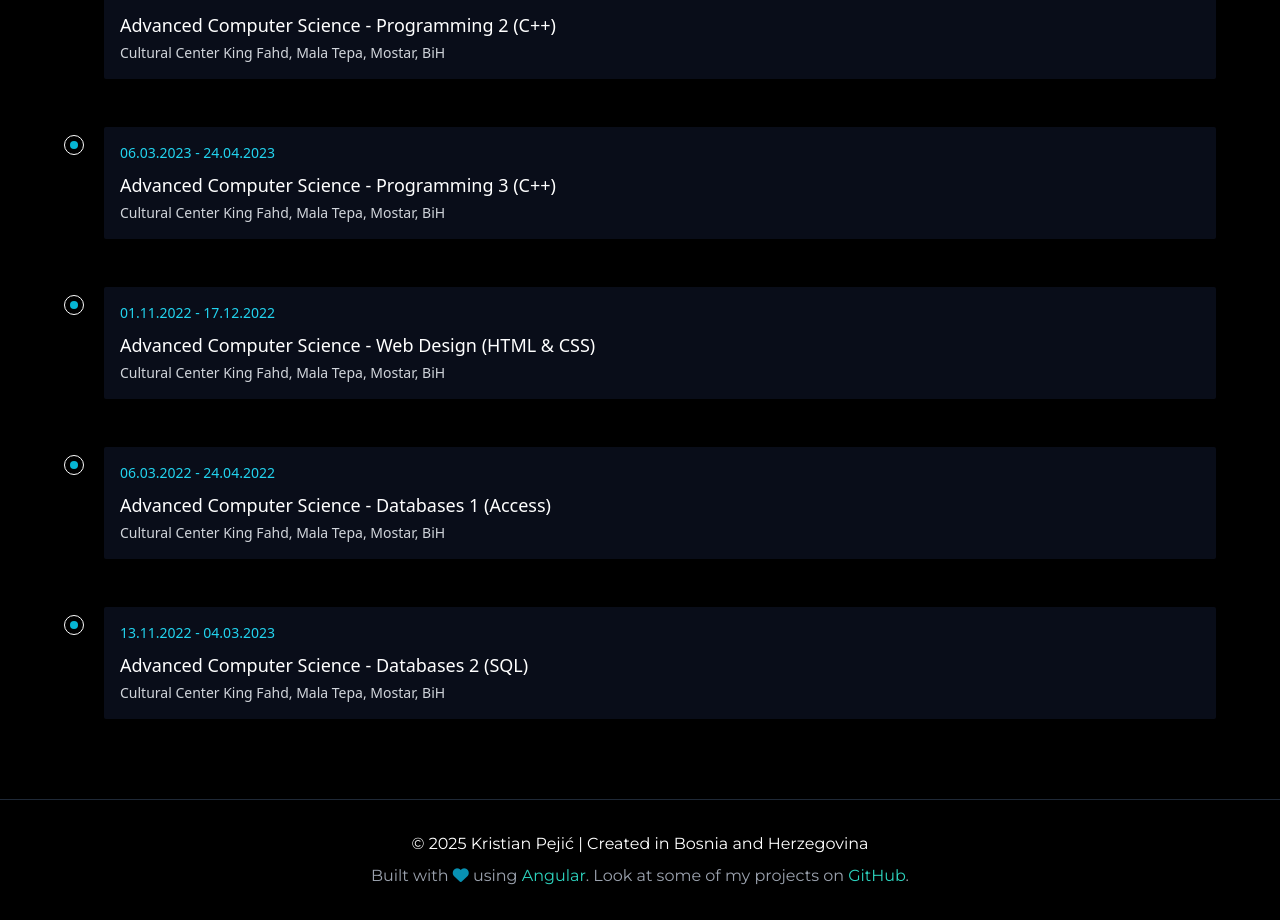
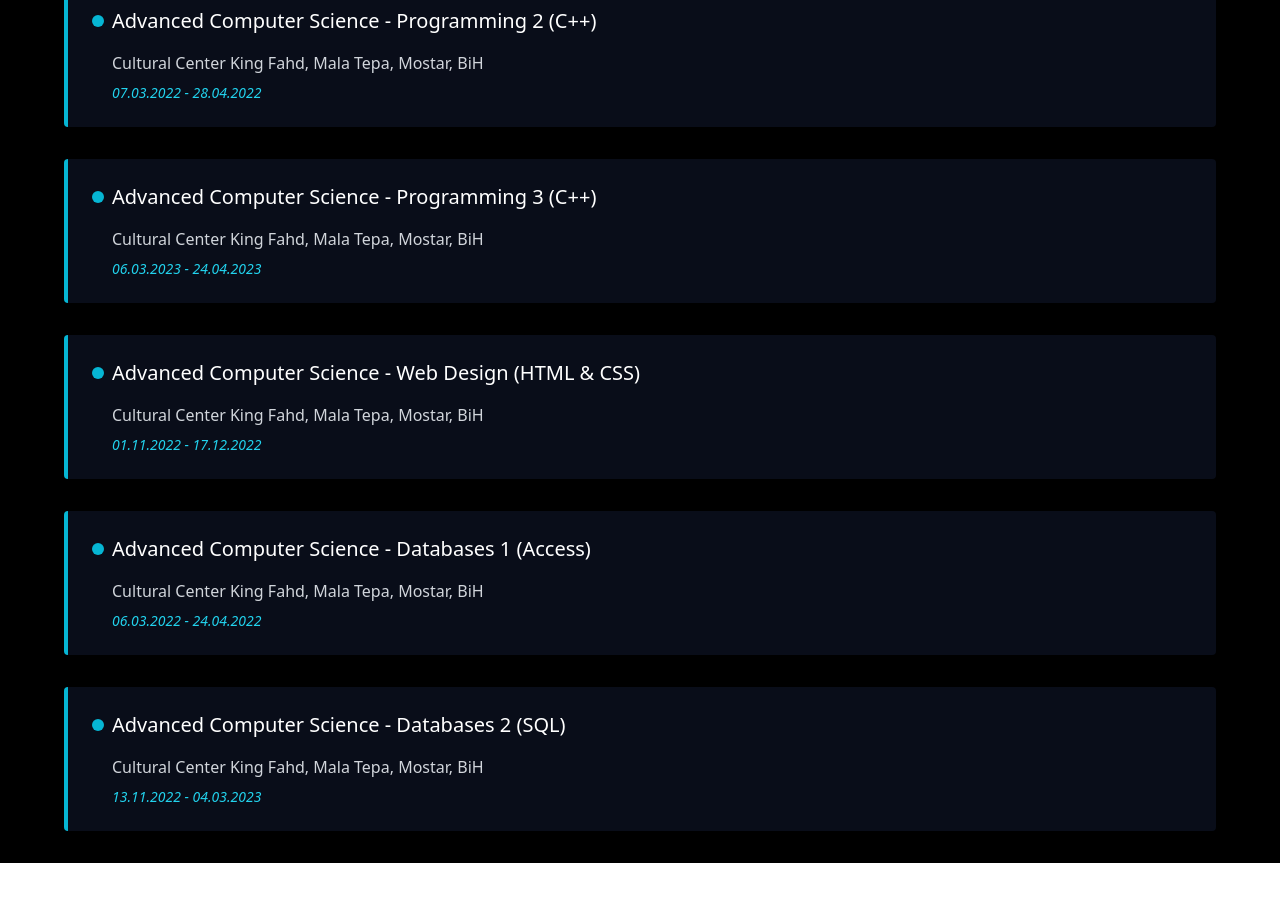
Before and after one commit to KristianPejic/KikoPortfolio, an Angular app: page / in a window 1280 px wide. Shown: the part 3143-4063 px from the top of the page. After the commit the page ends 4006 px from the top, so only its background shows below. Built offline with nearby package versions, Linux system fonts and the light colour scheme.

Commit message:
Making the certificates to look like the education

```diff
--- a/src/app/app.component.html
+++ b/src/app/app.component.html
@@ -6,8 +6,9 @@
       <span
         class="color-cyan-650 font-bold text-2xl final-text"
         *ngIf="showFinalText"
-        >{{ finalText }}</span
       >
+        {{ finalText }}
+      </span>
     </div>
   </div>
 </div>
@@ -20,6 +21,6 @@
   <app-project-showcase></app-project-showcase>
   <app-education></app-education>
   <app-certificates></app-certificates>
-  <app-footer></app-footer>
+
   <router-outlet></router-outlet>
 </div>
--- a/src/app/components/certificates/certificates.component.css
+++ b/src/app/components/certificates/certificates.component.css
@@ -1,15 +1,14 @@
-/* Add this to your global styles.css file */
-@keyframes slideIn {
+@keyframes fadeIn {
   from {
-    transform: translateX(-40px);
+    transform: translateY(30px);
     opacity: 0;
   }
   to {
-    transform: translateX(0);
+    transform: translateY(0);
     opacity: 1;
   }
 }
 
-.slide-in {
-  animation: slideIn 0.5s ease-out forwards;
+.fade-in {
+  animation: fadeIn 0.6s ease-out forwards;
 }
--- a/src/app/components/certificates/certificates.component.html
+++ b/src/app/components/certificates/certificates.component.html
@@ -1,29 +1,21 @@
-<!-- certificates.component.html -->
 <section class="w-full py-8 px-6 md:px-12 lg:px-16 bg-black">
   <h2 class="text-4xl font-bold text-white mb-10">My certificates</h2>
 
-  <div class="relative">
-    <!-- Certificate items -->
+  <div class="grid grid-cols-1 gap-8">
     <div
       *ngFor="let cert of certificates"
-      class="mb-12 relative pl-10 transform transition-transform duration-500 hover:translate-x-10"
+      class="certificate-item bg-slate-900 bg-opacity-60 p-6 rounded border-l-4 border-cyan-500 transform transition-all duration-500 hover:translate-x-6 hover:bg-opacity-80"
     >
-      <!-- Timeline dot with circle -->
-      <div class="absolute left-0 top-2 flex items-center justify-center">
-        <div
-          class="w-5 h-5 rounded-full border border-white flex items-center justify-center"
-        >
-          <div class="w-2 h-2 rounded-full bg-cyan-500"></div>
-        </div>
+      <div class="flex items-center mb-4">
+        <div class="w-3 h-3 rounded-full bg-cyan-500 mr-2"></div>
+        <h3 class="text-xl font-medium text-white">{{ cert.title }}</h3>
       </div>
 
-      <!-- Certificate content -->
-      <div class="bg-slate-900 bg-opacity-60 p-4 rounded-sm">
-        <div class="text-cyan-400 text-sm mb-2">{{ cert.date }}</div>
-        <div class="text-white font-medium text-lg mb-1">{{ cert.title }}</div>
-        <div class="text-gray-300 text-sm">
+      <div class="pl-5">
+        <p class="text-gray-300 mb-2">
           {{ cert.institution }}, {{ cert.location }}
-        </div>
+        </p>
+        <p class="text-cyan-400 text-sm italic">{{ cert.date }}</p>
       </div>
     </div>
   </div>
--- a/src/app/components/certificates/certificates.component.ts
+++ b/src/app/components/certificates/certificates.component.ts
@@ -4,6 +4,7 @@ import { Component } from '@angular/core';
 @Component({
   selector: 'app-certificates',
   templateUrl: './certificates.component.html',
+  styleUrls: ['./certificates.component.css'],
 })
 export class CertificatesComponent {
   certificates = [
```
